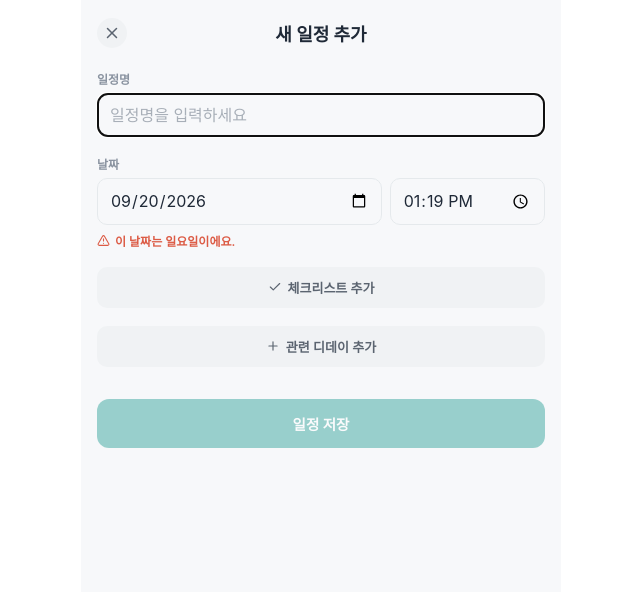
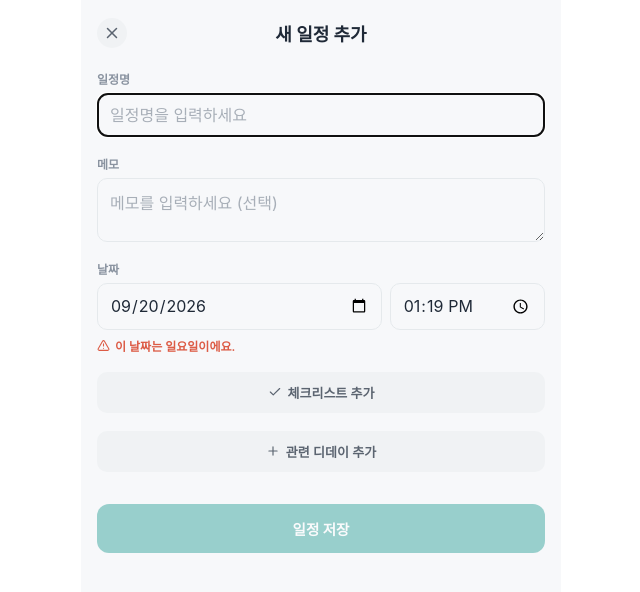
Before and after one commit to moveten/Todo-app-project, a React (Vite) app: page / in a window 1280 px wide. Both pictures are taken after a click on the button "일정 추가". Shown: the top 592 px of the page, without its empty margins (319-959 px from the left). Built offline with nearby package versions, Linux system fonts and the light colour scheme.

Commit message:
Add memo field under title in add/edit form; show 메모 있음 indicator on cards

```diff
--- a/src/App.jsx
+++ b/src/App.jsx
@@ -19,7 +19,7 @@ const storage = {
     }
   },
 };
-import { Plus, X, Check, ChevronRight, ChevronsLeft, ChevronsRight, CalendarDays, LayoutList, Trash2, AlertTriangle, Pencil, ListChecks, Pin, RotateCcw, CheckSquare, Search } from "lucide-react";
+import { Plus, X, Check, ChevronRight, ChevronsLeft, ChevronsRight, CalendarDays, LayoutList, Trash2, AlertTriangle, Pencil, ListChecks, Pin, RotateCcw, CheckSquare, Search, StickyNote } from "lucide-react";
 
 // ---------- 유틸 ----------
 const pad = (n) => String(n).padStart(2, "0");
@@ -133,7 +133,7 @@ function normalizeReminder(r) {
 }
 
 function normalizeItem(raw) {
-  if (raw.reminders) return { pinned: false, time: "00:00", ...raw, reminders: raw.reminders.map(normalizeReminder) };
+  if (raw.reminders) return { pinned: false, time: "00:00", note: "", ...raw, reminders: raw.reminders.map(normalizeReminder) };
   return {
     id: raw.id,
     title: raw.title,
@@ -141,6 +141,7 @@ function normalizeItem(raw) {
     done: false,
     pinned: false,
     time: "00:00",
+    note: "",
     reminders: (raw.steps || []).map((s) => normalizeReminder(s)),
   };
 }
@@ -165,6 +166,7 @@ function buildTodos(items, today) {
         time: it.time || "00:00",
         hasSub: (it.reminders || []).length > 0,
         checklist: it.checklist || [],
+        note: it.note || "",
       });
     }
     (it.reminders || []).forEach((r) => {
@@ -443,6 +445,15 @@ function ListView({ todos, today, onToggleMain, onToggleReminder, onOpen, onDele
                       <span style={styles.checklistMeta}>
                         <CheckSquare size={13} style={{ marginRight: 4, verticalAlign: -2 }} />
                         체크리스트 있음
+                      </span>
+                    </>
+                  )}
+                  {t.note && t.note.trim() && (
+                    <>
+                      <span style={styles.dot}>·</span>
+                      <span style={styles.noteMeta}>
+                        <StickyNote size={13} style={{ marginRight: 4, verticalAlign: -2 }} />
+                        메모 있음
                       </span>
                     </>
                   )}
@@ -805,6 +816,7 @@ function ChecklistEditor({ items, onChange }) {
 // ---------- 일정 추가/수정 모달 ----------
 function EventModal({ mode, initialItem, today, defaultDate, presets, onClose, onSave, onDelete, onSavePreset, onDeletePreset }) {
   const [title, setTitle] = useState(initialItem?.title || "");
+  const [note, setNote] = useState(initialItem?.note || "");
   const [date, setDate] = useState(initialItem?.date || defaultDate || today);
   const [time, setTime] = useState(initialItem?.time || nowHHMM());
   const [checklist, setChecklist] = useState(initialItem?.checklist || []);
@@ -884,6 +896,7 @@ function EventModal({ mode, initialItem, today, defaultDate, presets, onClose, o
     onSave({
       id: initialItem?.id || uid(),
       title: title.trim(),
+      note: note.trim(),
       date,
       time: time || "00:00",
       done: initialItem?.done || false,
@@ -958,6 +971,14 @@ function EventModal({ mode, initialItem, today, defaultDate, presets, onClose, o
         onChange={(e) => setTitle(e.target.value)}
         placeholder="일정명을 입력하세요"
         style={styles.formInput}
+      />
+
+      <label style={styles.formLabel}>메모</label>
+      <textarea
+        value={note}
+        onChange={(e) => setNote(e.target.value)}
+        placeholder="메모를 입력하세요 (선택)"
+        style={styles.noteTextarea}
       />
 
       <label style={styles.formLabel}>날짜</label>
@@ -1184,6 +1205,7 @@ const styles = {
   iconBtn: { background: "#F0F2F4", border: "none", borderRadius: "50%", width: 30, height: 30, display: "flex", alignItems: "center", justifyContent: "center", flexShrink: 0 },
   formLabel: { display: "block", fontSize: 12, fontWeight: 700, color: "#8A93A0", marginTop: 18, marginBottom: 6 },
   formInput: { width: "100%", border: "1px solid #E5E9EC", borderRadius: 10, padding: "11px 12px", fontSize: 16, background: "#F7F8FA", color: "#1F2937" },
+  noteTextarea: { width: "100%", border: "1px solid #E5E9EC", borderRadius: 10, padding: "11px 12px", fontSize: 16, background: "#F7F8FA", color: "#1F2937", resize: "vertical", minHeight: 60 },
   dateWarningRow: { display: "flex", alignItems: "center", fontSize: 12, color: "#DC5B45", fontWeight: 600, marginTop: 7 },
   stepEditRow: { display: "flex", alignItems: "center", gap: 8, marginTop: 10 },
   reminderBlock: { paddingBottom: 4, borderBottom: "1px solid #EEF1F3", marginBottom: 4 },
@@ -1192,6 +1214,7 @@ const styles = {
   directionBtnActive: { background: "#fff", color: "#0D9488", boxShadow: "0 1px 2px rgba(15,23,42,0.08)" },
   directionBtnActiveAfter: { background: "#fff", color: "#B45309", boxShadow: "0 1px 2px rgba(15,23,42,0.08)" },
   checklistMeta: { color: "#0D9488", fontWeight: 700, display: "inline-flex", alignItems: "center" },
+  noteMeta: { color: "#B45309", fontWeight: 700, display: "inline-flex", alignItems: "center" },
   registerChecklistBtn: { display: "flex", alignItems: "center", justifyContent: "center", background: "#F0F2F4", border: "none", borderRadius: 10, padding: "11px 0", fontSize: 13, fontWeight: 600, color: "#5B6470", width: "100%", marginTop: 18 },
   registerPresetBtn: { display: "flex", alignItems: "center", justifyContent: "center", background: "#EEF6F5", border: "1px solid #CDE9E5", borderRadius: 10, padding: "11px 0", fontSize: 13, fontWeight: 700, color: "#0D9488", width: "100%", marginTop: 12 },
   tplHeaderRow: { display: "flex", justifyContent: "space-between", alignItems: "center" },
```
